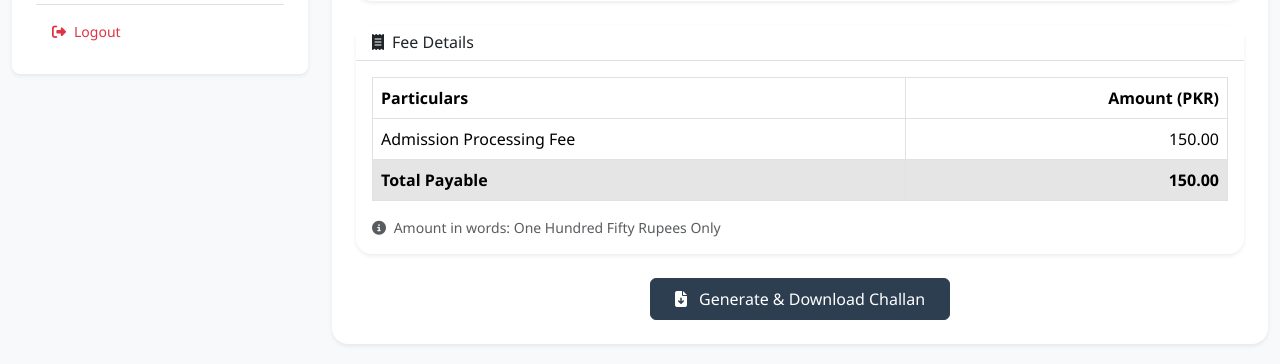
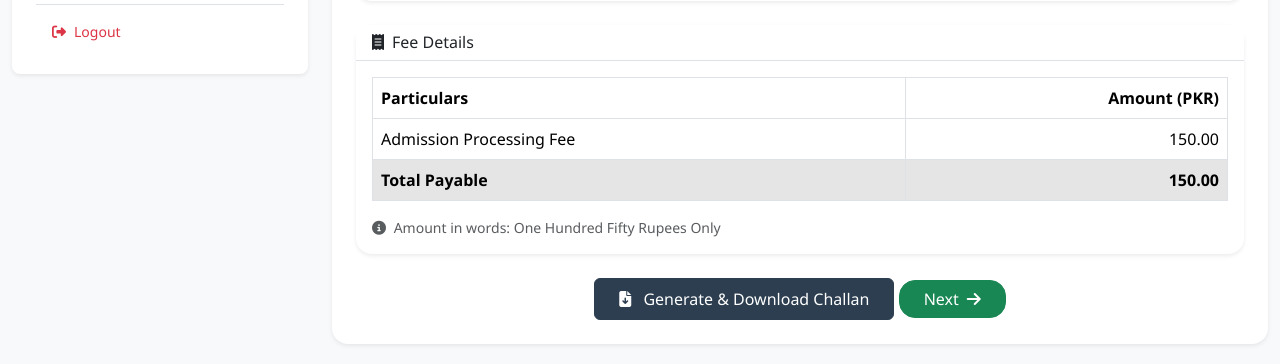
Before and after one commit to Zaingoya65/alhijrah-admission, a PHP site: page /student/payment.php in a window 1280 px wide. Shown: the part 651-1015 px from the top of the page. Run offline with PHP 8.4, Linux system fonts and the light colour scheme; the visitor is signed in with stand-in values (Sample User, id 1); tables that the repository leaves empty or names only in its code hold one stand-in row (values such as "Sample post").

Commit message:
add next button

```diff
--- a/student/payment.php
+++ b/student/payment.php
@@ -338,9 +338,14 @@ EOD;
 
                     <!-- Generate Button -->
                     <form method="POST" class="text-center mt-4">
+
                         <button type="submit" name="generate_challan" class="btn btn-primary px-4 py-2">
                             <i class="fas fa-file-download me-2"></i> Generate & Download Challan
                         </button>
+
+                        <a href="payment.php" class="btn btn-success px-sm-4 rounded-4 flex-grow-1">
+            Next<i class="fas fa-arrow-right ms-2"></i>
+        </a>
                     </form>
                 </div>
             </div>
```
